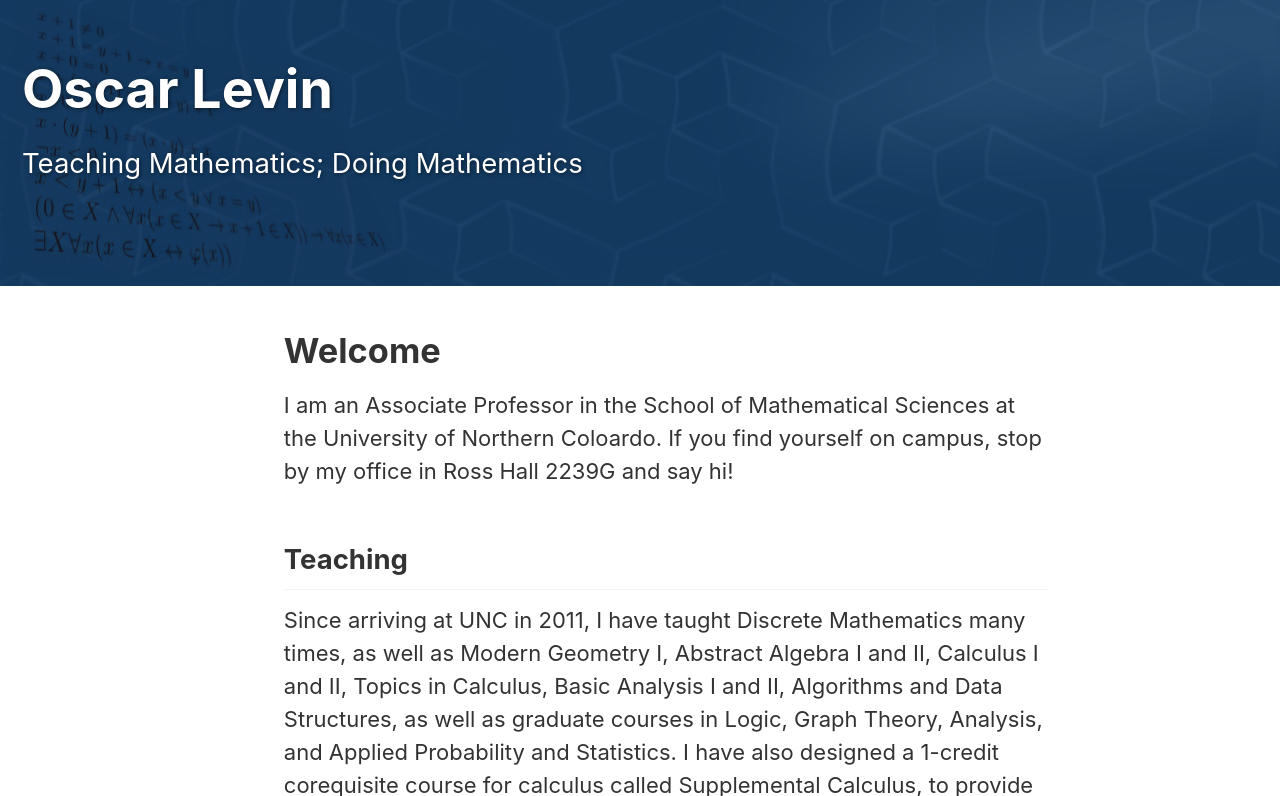
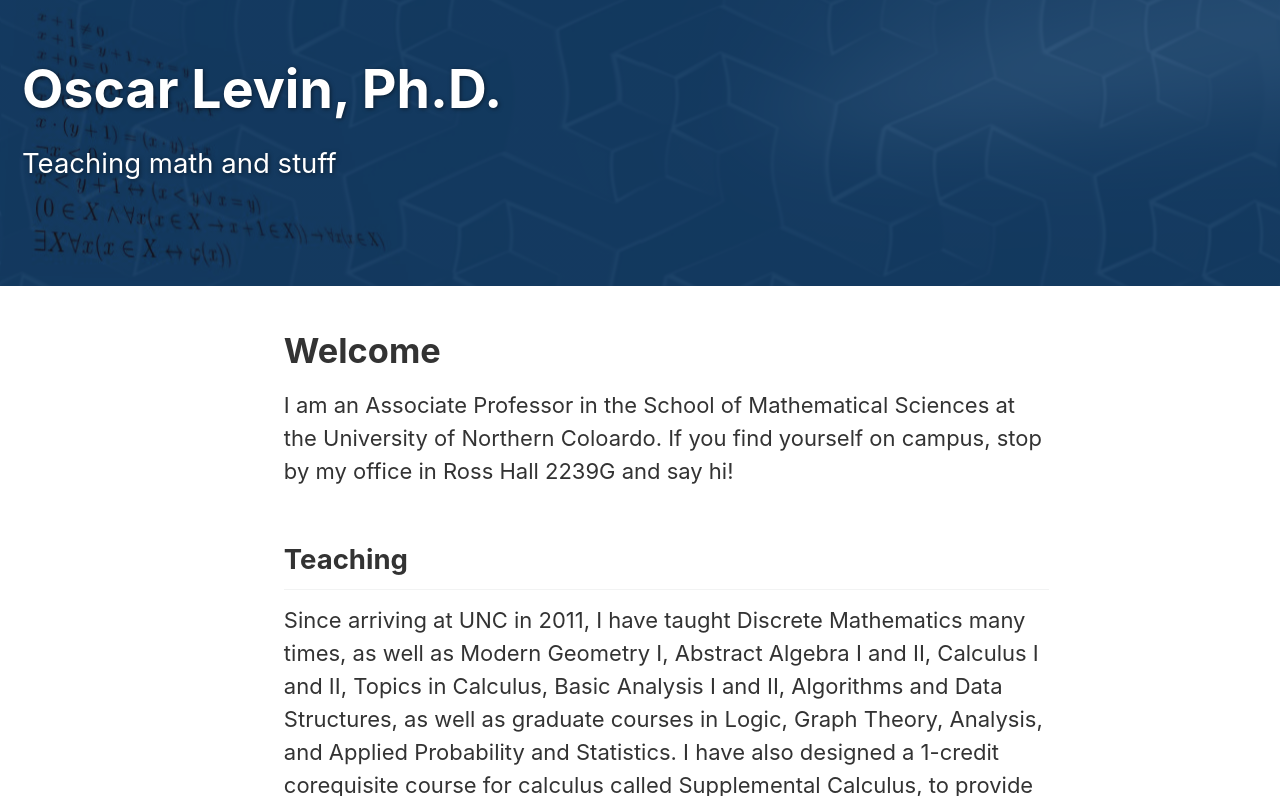
Before and after one commit to oscarlevin/oscarlevin.github.io, a Jekyll site: the page built from index.md, in a window 1280 px wide and 900 px high, cut to the strip 104-900 px from the top of the window. Built offline with Jekyll 4.4.1, drawn with Linux system fonts in a browser that asks for light colours.

Commit message:
changed header

```diff
--- a/index.md
+++ b/index.md
@@ -1,12 +1,12 @@
 ---
-title: "Oscar Levin"
+title: "Oscar Levin, Ph.D."
 layout: single
 permalink: /
 header:
   overlay_filter: "0.1"
   overlay_color: "#16305e"
   overlay_image: /assets/images/bg-main.png
-excerpt: "Teaching Mathematics; Doing Mathematics"
+excerpt: "Teaching math and stuff"
 author-profile: true
 ---
 
```
